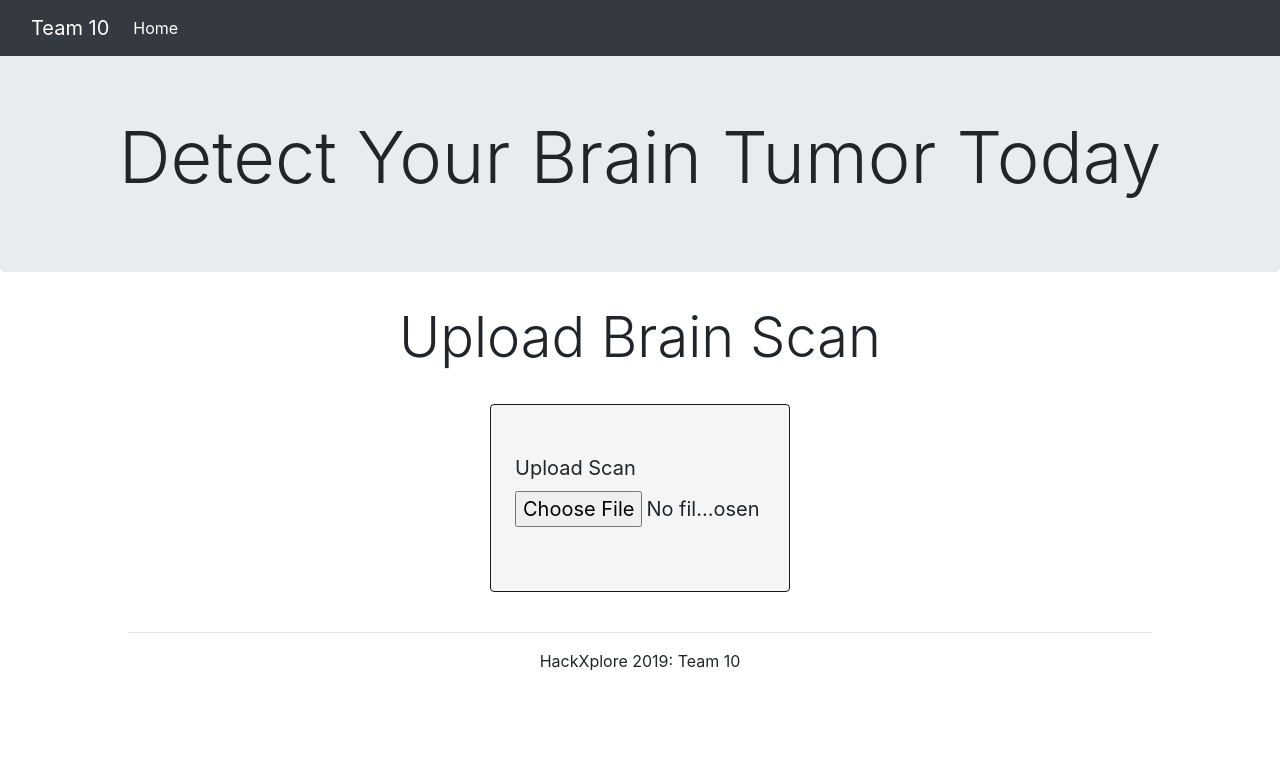
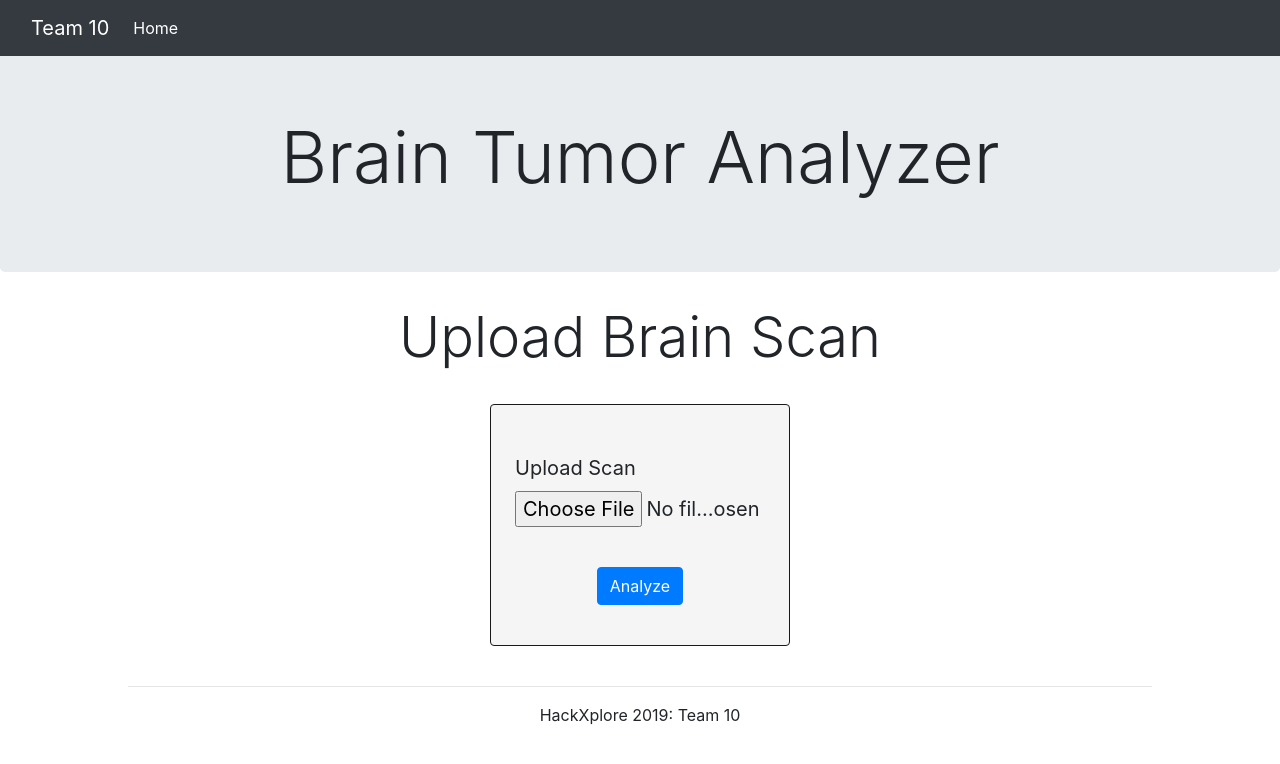
Before and after one commit to SpencerMcMurray/MR-Ai, a Flask app: page / in a window 1280 px wide. Shown: the top 764 px of the page. Run offline with Flask 2, Linux system fonts and the light colour scheme; some libraries are stand-ins or nearby versions.

Commit message:
Formalized UI

```diff
--- a/templates/index.html
+++ b/templates/index.html
@@ -3,15 +3,18 @@
 <body>
     <div>
         <div class="jumbotron">
-            <h1 class="display-3">Detect Your Brain Tumor Today</h1>
+            <h1 class="display-3">Brain Tumor Analyzer</h1>
         </div>
         <div class="pb-4">
             <h1 class="display-4 pb-4">Upload Brain Scan</h1>
             <div class="mx-auto rounded py-4" style="width: 300px;background-color: rgb(245, 245, 245);border: 1px solid rgb(25, 25, 25);font-size: 20px;">
                 <form class="text-left d-flex flex-wrap justify-content-center align-items-center" method="POST" enctype="multipart/form-data">
-                    <div class="form-group p-4">
+                    <div class="form-group col-md-12 justify-content-center p-4">
                         <label for="img">Upload Scan</label>
                         <input id="img" type="file" accept="" name="img" class="form-control-file">
+                    </div>
+                    <div class="text-center form-group col-md-12 justify-content-center">
+                        <button type="submit" class="btn btn-primary">Analyze</button>
                     </div>
                 </form>
             </div>
```
